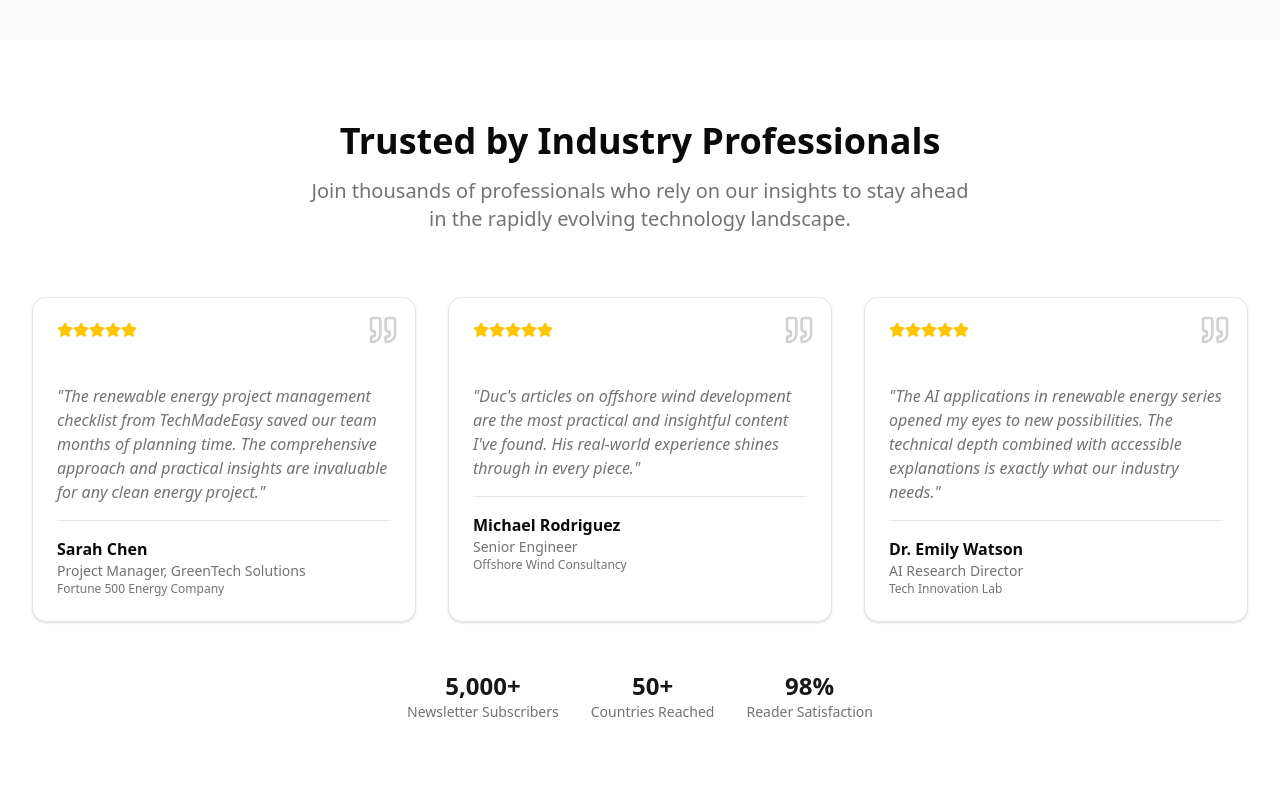
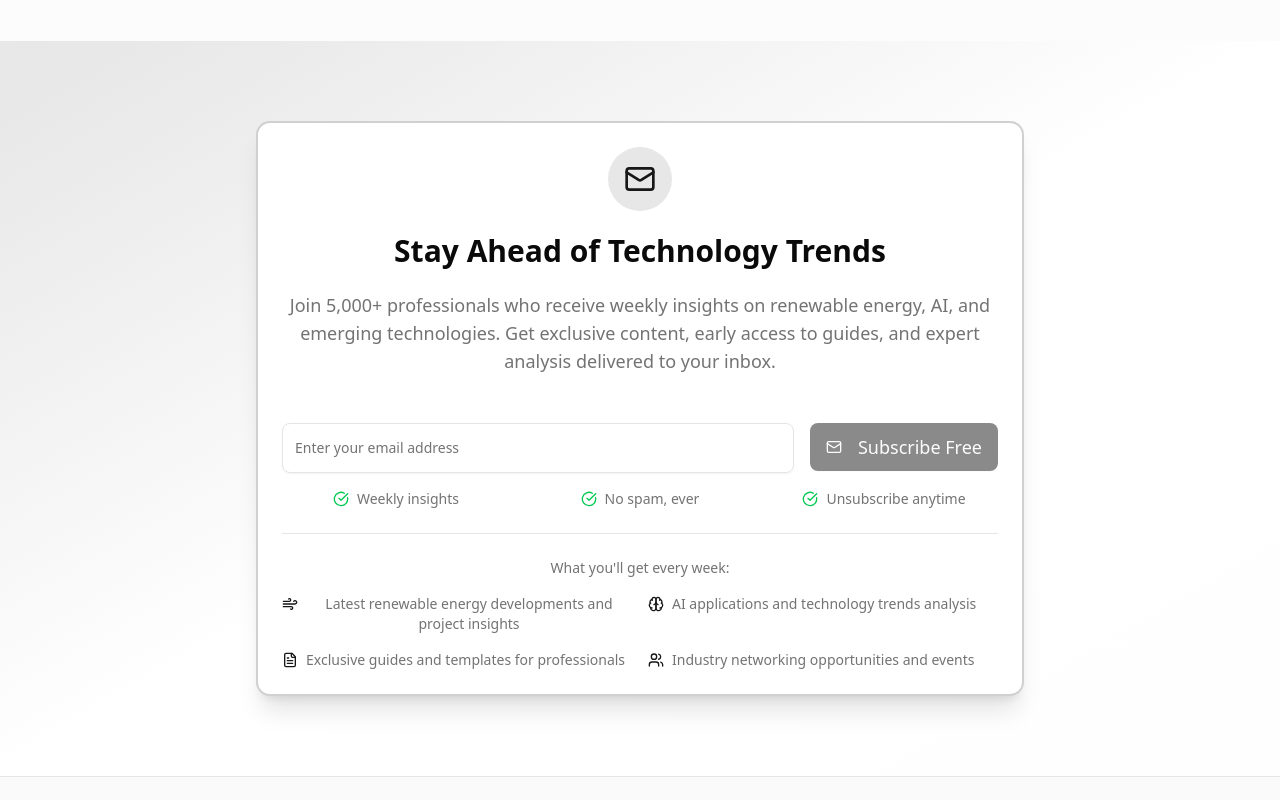
Before and after one commit to Vietduc88x/techmadeeasy-website, a React (Vite) app: page / in a window 1280 px wide. Shown: the part 4180-4980 px from the top of the page. Built offline with nearby package versions, Linux system fonts and the light colour scheme.

Commit message:
Remove Trusted by Industry Professionals testimonials section

```diff
--- a/src/pages/Home.jsx
+++ b/src/pages/Home.jsx
@@ -1,6 +1,6 @@
 import React, { useState } from 'react';
 import { Link } from 'react-router-dom';
-import { ArrowRight, Wind, Brain, Globe, Cpu, Users, Eye, FileText, Download, Mail, CheckCircle, Star, Quote } from 'lucide-react';
+import { ArrowRight, Wind, Brain, Globe, Cpu, Users, Eye, FileText, Download, Mail, CheckCircle } from 'lucide-react';
 import { Button } from '@/components/ui/button';
 import { Card, CardContent, CardDescription, CardHeader, CardTitle } from '@/components/ui/card';
 import { Input } from '@/components/ui/input';
@@ -62,30 +62,6 @@ export function Home() {
       icon: Cpu,
       title: 'Digital Twins',
       description: 'Understand digital twin technology and its real-world applications.',
-    },
-  ];
-
-  const testimonials = [
-    {
-      name: 'Sarah Chen',
-      role: 'Project Manager, GreenTech Solutions',
-      company: 'Fortune 500 Energy Company',
-      content: 'The renewable energy project management checklist from TechMadeEasy saved our team months of planning time. The comprehensive approach and practical insights are invaluable for any clean energy project.',
-      rating: 5,
-    },
-    {
-      name: 'Michael Rodriguez',
-      role: 'Senior Engineer',
-      company: 'Offshore Wind Consultancy',
-      content: 'Duc\'s articles on offshore wind development are the most practical and insightful content I\'ve found. His real-world experience shines through in every piece.',
-      rating: 5,
-    },
-    {
-      name: 'Dr. Emily Watson',
-      role: 'AI Research Director',
-      company: 'Tech Innovation Lab',
-      content: 'The AI applications in renewable energy series opened my eyes to new possibilities. The technical depth combined with accessible explanations is exactly what our industry needs.',
-      rating: 5,
     },
   ];
 
@@ -347,62 +323,6 @@ export function Home() {
         </div>
       </section>
 
-      {/* Testimonials Section */}
-      <section className="py-20">
-        <div className="container mx-auto px-4 sm:px-6 lg:px-8">
-          <div className="text-center mb-16">
-            <h2 className="text-3xl lg:text-4xl font-bold text-foreground mb-4">
-              Trusted by Industry Professionals
-            </h2>
-            <p className="text-xl text-muted-foreground max-w-2xl mx-auto">
-              Join thousands of professionals who rely on our insights to stay ahead in the rapidly evolving technology landscape.
-            </p>
-          </div>
-
-          <div className="grid grid-cols-1 md:grid-cols-3 gap-8">
-            {testimonials.map((testimonial, index) => (
-              <Card key={index} className="relative group hover:shadow-lg transition-all duration-300 hover:-translate-y-1">
-                <CardHeader>
-                  <div className="flex items-center mb-4">
-                    {[...Array(testimonial.rating)].map((_, i) => (
-                      <Star key={i} className="h-4 w-4 fill-yellow-400 text-yellow-400" />
-                    ))}
-                  </div>
-                  <Quote className="h-8 w-8 text-primary/20 absolute top-4 right-4" />
-                </CardHeader>
-                <CardContent className="space-y-4">
-                  <p className="text-muted-foreground italic">
-                    "{testimonial.content}"
-                  </p>
-                  <div className="border-t pt-4">
-                    <p className="font-semibold text-foreground">{testimonial.name}</p>
-                    <p className="text-sm text-muted-foreground">{testimonial.role}</p>
-                    <p className="text-xs text-muted-foreground">{testimonial.company}</p>
-                  </div>
-                </CardContent>
-              </Card>
-            ))}
-          </div>
-
-          <div className="text-center mt-12">
-            <div className="inline-flex items-center space-x-8 text-muted-foreground">
-              <div className="text-center">
-                <div className="text-2xl font-bold text-primary">5,000+</div>
-                <div className="text-sm">Newsletter Subscribers</div>
-              </div>
-              <div className="text-center">
-                <div className="text-2xl font-bold text-primary">50+</div>
-                <div className="text-sm">Countries Reached</div>
-              </div>
-              <div className="text-center">
-                <div className="text-2xl font-bold text-primary">98%</div>
-                <div className="text-sm">Reader Satisfaction</div>
-              </div>
-            </div>
-          </div>
-        </div>
-      </section>
-
       {/* Newsletter Signup Section */}
       <section className="py-20 bg-gradient-to-br from-primary/10 via-background to-secondary/10">
         <div className="container mx-auto px-4 sm:px-6 lg:px-8">
```
